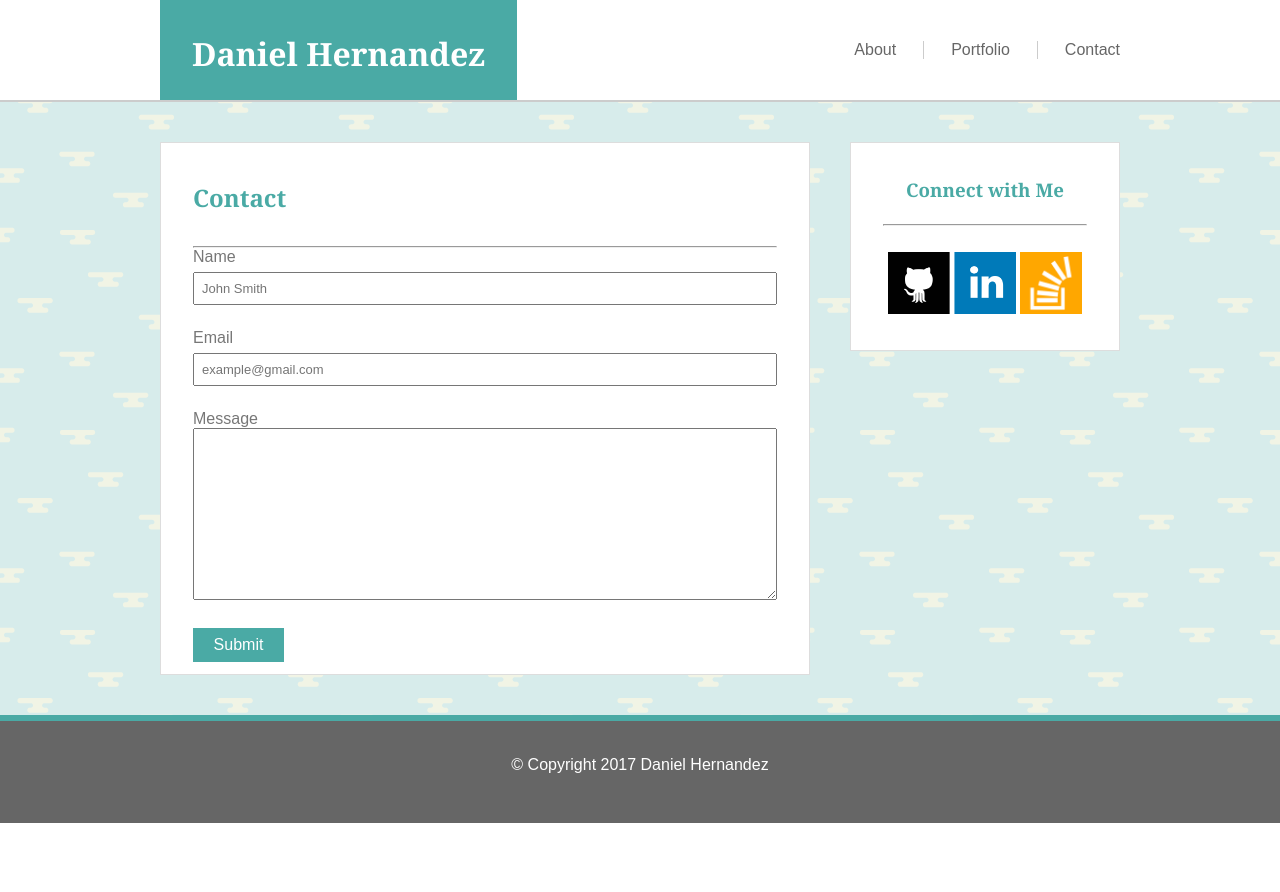
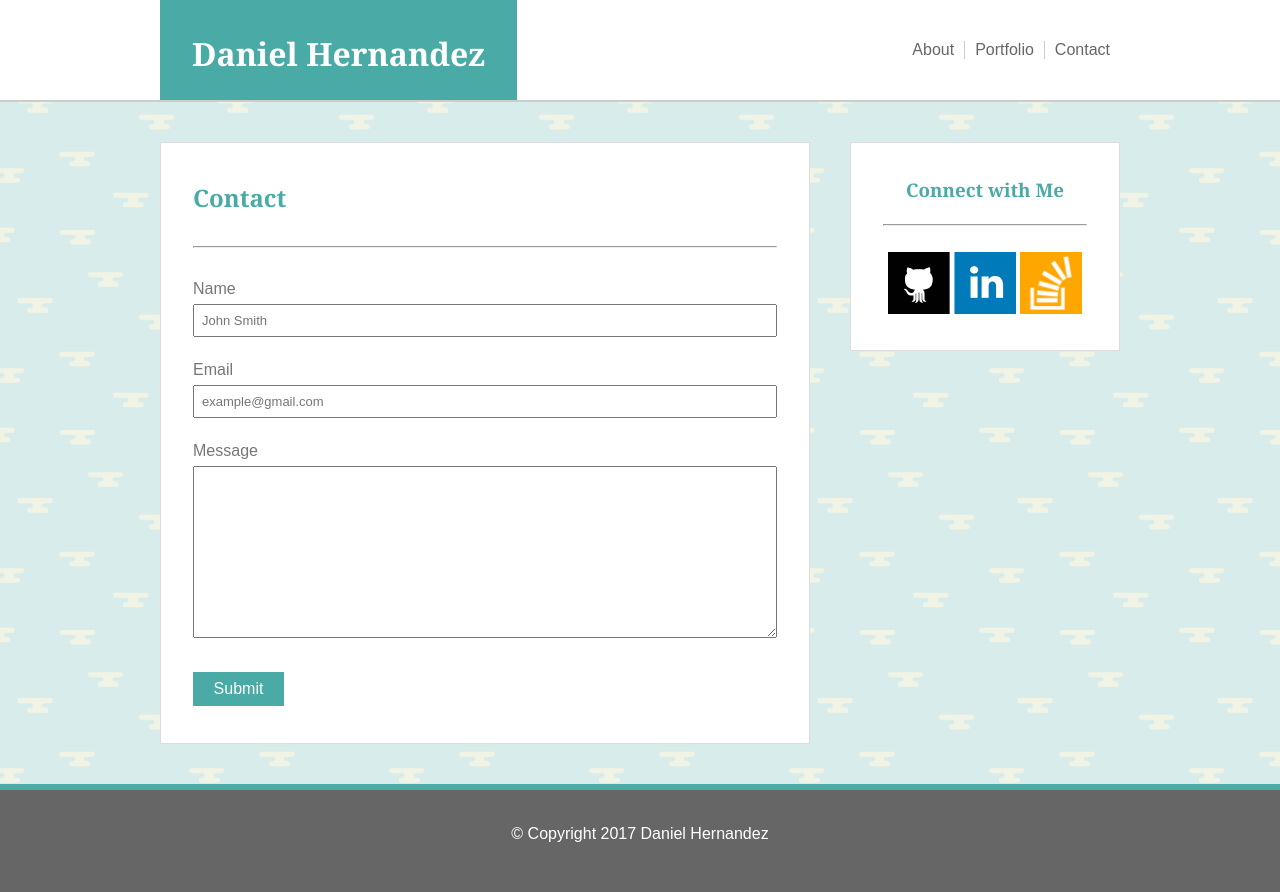
Before and after one commit to danielhdz56/Basic-Portfolio, a PHP site: page /contact.html in a window 1280 px wide. Before the commit the page ends 823 px from the top, so only its background shows below. Run offline with PHP 8.4, Linux system fonts and the light colour scheme.

Commit message:
made div to apply a margin on every section

```diff
--- a/assets/css/style.css
+++ b/assets/css/style.css
@@ -87,9 +87,7 @@ header {
 	In this instance it makes sure that there is a margin-left only on the Portfolio and the Contact links
 	BECAUSE they are preceded by a link, About and Portfolio respectively
 */
-	padding-left: 27px;
 	border-left: 1px solid #cccccc;
-	margin-left: 27px;
 }
 
 #nav-bar a, aside a, #portfolio-section a {
@@ -101,13 +99,21 @@ header {
 	/* This also has an effect on the image links in the aside element. */
 }
 
+#nav-bar a {
+	color: #666666;
+	padding: 5px 10px;
+}
+
 #nav-bar a:visited {
 	color: #666666;
 }
 
-#nav-bar a {
-	color: #666666;
+#nav-bar a:hover {
+	background-color: #377F7C;
+	color: whitesmoke;
 }
+
+
 
 
 
@@ -151,22 +157,26 @@ section {
 	background-color: #ffffff;
 }
 
+.section-content {
+	margin: 32px 0 25px 0;
+}
+
 #image-aboutme {
 	float: left;
 	margin-right: 25px;
 }
 
-.section-container {
-	margin: 32px 0 25px 0;
-}
+
 
 section p {
 	margin: 24px 0 25px 0;
 	line-height: 2;
 }
 
+
+
 /* contact.html style specific */
-section input {
+section input, section textarea {
 	width: 100%;
 	padding: 7px;
 	margin: 6px 0;
@@ -231,6 +241,8 @@ section input {
 
 /* ^^^portfolio.html style specific^^^ */
 
+
+
 footer {
 	clear: both;
 	width: 100%;
@@ -238,6 +250,12 @@ footer {
 	background-color: #666666;
 	color: #ffffff;
 	text-align: center;
+	/*
+	This is the code for the sticky footer (I just didn't want it)
+	position: fixed;
+	bottom: 0;
+	*/
+
 }
 
 
--- a/index.php
+++ /dev/null
@@ -1 +0,0 @@
-<?php header( 'Location: /index.html' ) ;  ?>
--- a/portfolio.html
+++ b/portfolio.html
@@ -69,7 +69,7 @@
 				<section>
 					<h1 class="headings">Portfolio</h1>
 					<hr/>
-					<div id="portfolio-section" class="section-container">
+					<div id="portfolio-section" class="section-content">
 					<!--
 						Created this class to use as a template when handling margins no matter the element type
 					-->
```
Also changed, not shown: index.html (line endings or trailing spaces).
